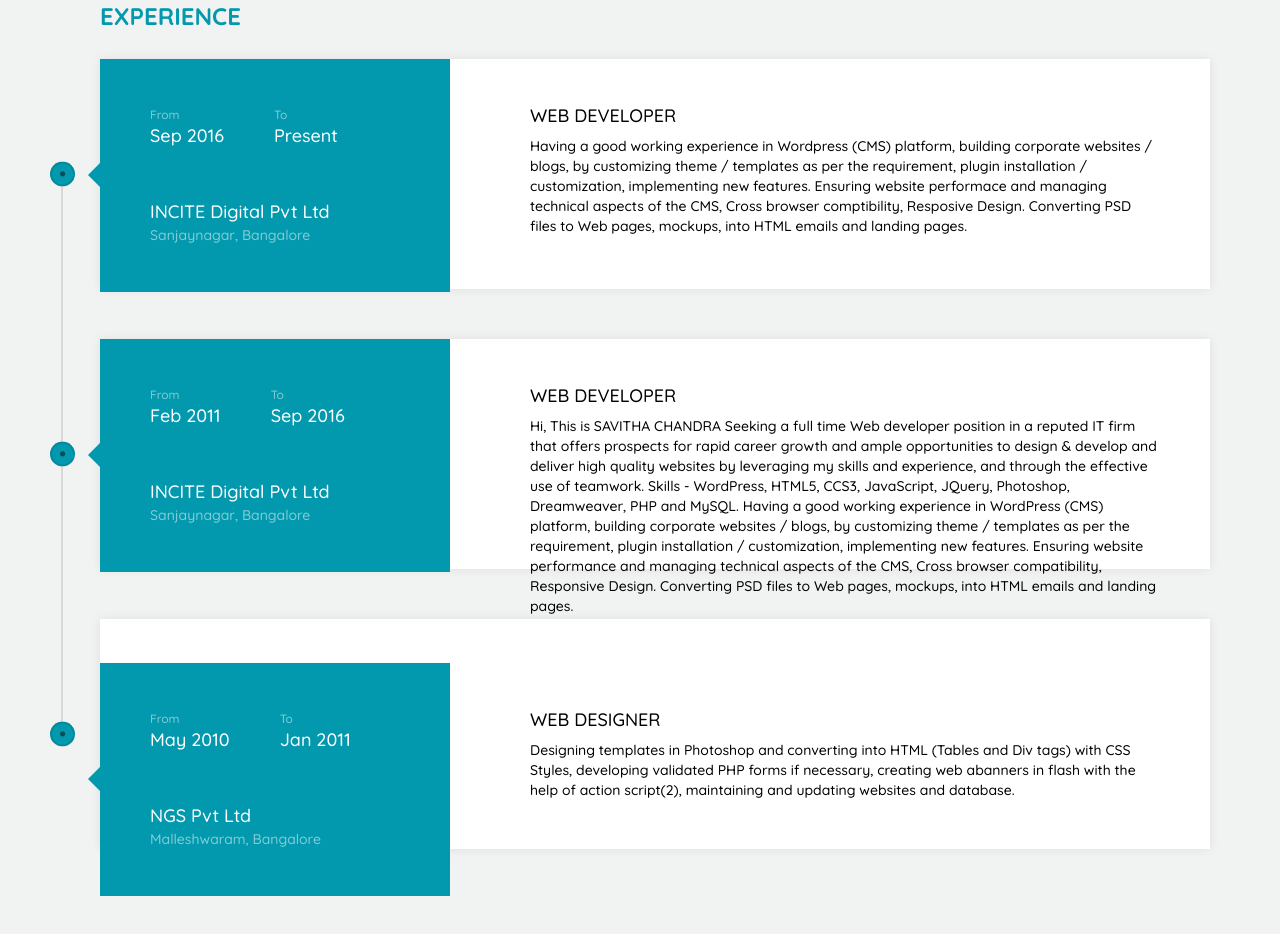
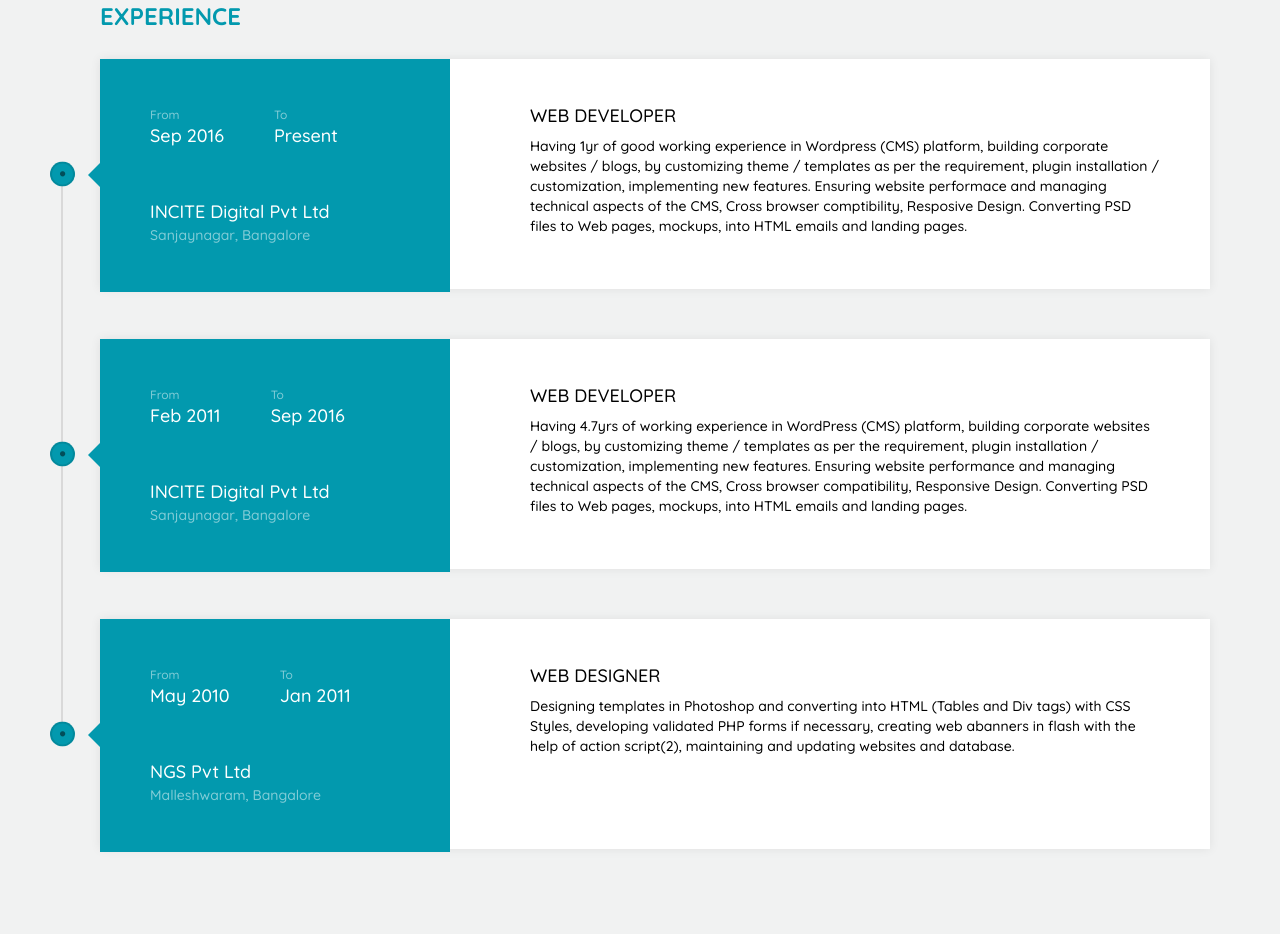
Before and after one commit to Savitha625/portfolio, a plain HTML site: page index.html in a window 1280 px wide. Shown: the part 2110-3044 px from the top of the page. Drawn offline with nearby package versions, Linux system fonts and the light colour scheme.

Commit message:
Update index.html

```diff
--- a/index.html
+++ b/index.html
@@ -243,7 +243,7 @@
                         	<div class="exp-right">
                             	<h4>Web Developer</h4>
                                 <div class="exp-desc">
-                                	<p>Having a good working experience in Wordpress (CMS) platform, building corporate websites / blogs, by customizing theme / templates as per the requirement, plugin installation / customization, implementing new features. Ensuring website performace and managing technical aspects of the CMS, Cross browser comptibility, Resposive Design. Converting PSD files to Web pages, mockups, into HTML emails and landing pages.</p>
+                                	<p>Having 1yr of good working experience in Wordpress (CMS) platform, building corporate websites / blogs, by customizing theme / templates as per the requirement, plugin installation / customization, implementing new features. Ensuring website performace and managing technical aspects of the CMS, Cross browser comptibility, Resposive Design. Converting PSD files to Web pages, mockups, into HTML emails and landing pages.</p>
                                     </div>
                             </div>
                         </div>
@@ -275,7 +275,7 @@
                         	<div class="exp-right">
                             	<h4>Web Developer</h4>
                                 <div class="exp-desc">
-                                	<p>Hi, This is SAVITHA CHANDRA Seeking a full time Web developer position in a reputed IT firm that offers prospects for rapid career growth and ample opportunities to design & develop and deliver high quality websites by leveraging my skills and experience, and through the effective use of teamwork. Skills - WordPress, HTML5, CCS3, JavaScript, JQuery, Photoshop, Dreamweaver, PHP and MySQL.  Having a good working experience in WordPress (CMS) platform, building corporate websites / blogs, by customizing theme / templates as per the requirement, plugin installation / customization, implementing new features. Ensuring website performance and managing technical aspects of the CMS, Cross browser compatibility, Responsive Design. Converting PSD files to Web pages, mockups, into HTML emails and landing pages.</p>
+                                	<p>Having 4.7yrs of working experience in WordPress (CMS) platform, building corporate websites / blogs, by customizing theme / templates as per the requirement, plugin installation / customization, implementing new features. Ensuring website performance and managing technical aspects of the CMS, Cross browser compatibility, Responsive Design. Converting PSD files to Web pages, mockups, into HTML emails and landing pages.</p>
                                 </div>
                             </div>
                         </div>
```
Lines whose indentation alone changed are shown as unchanged.
